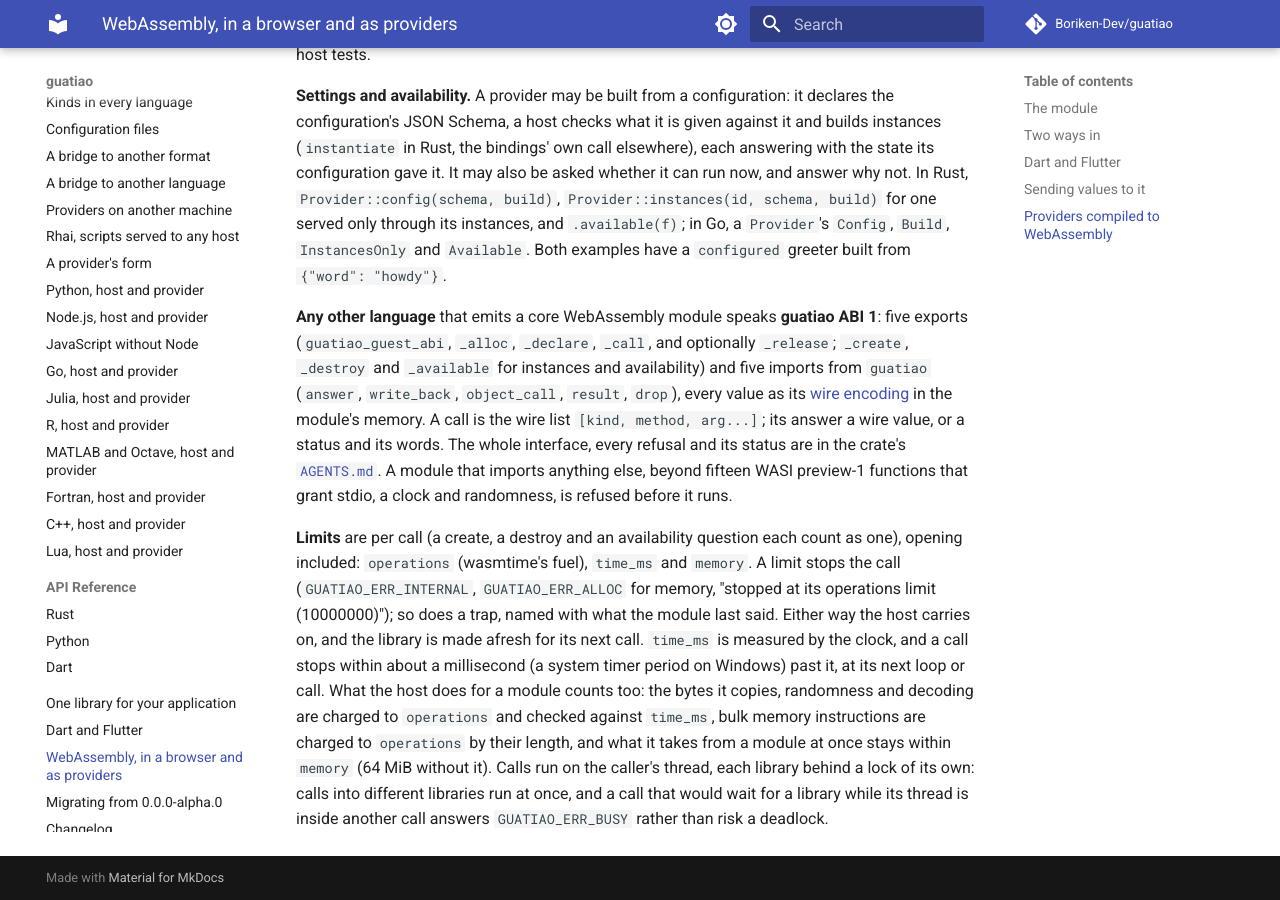
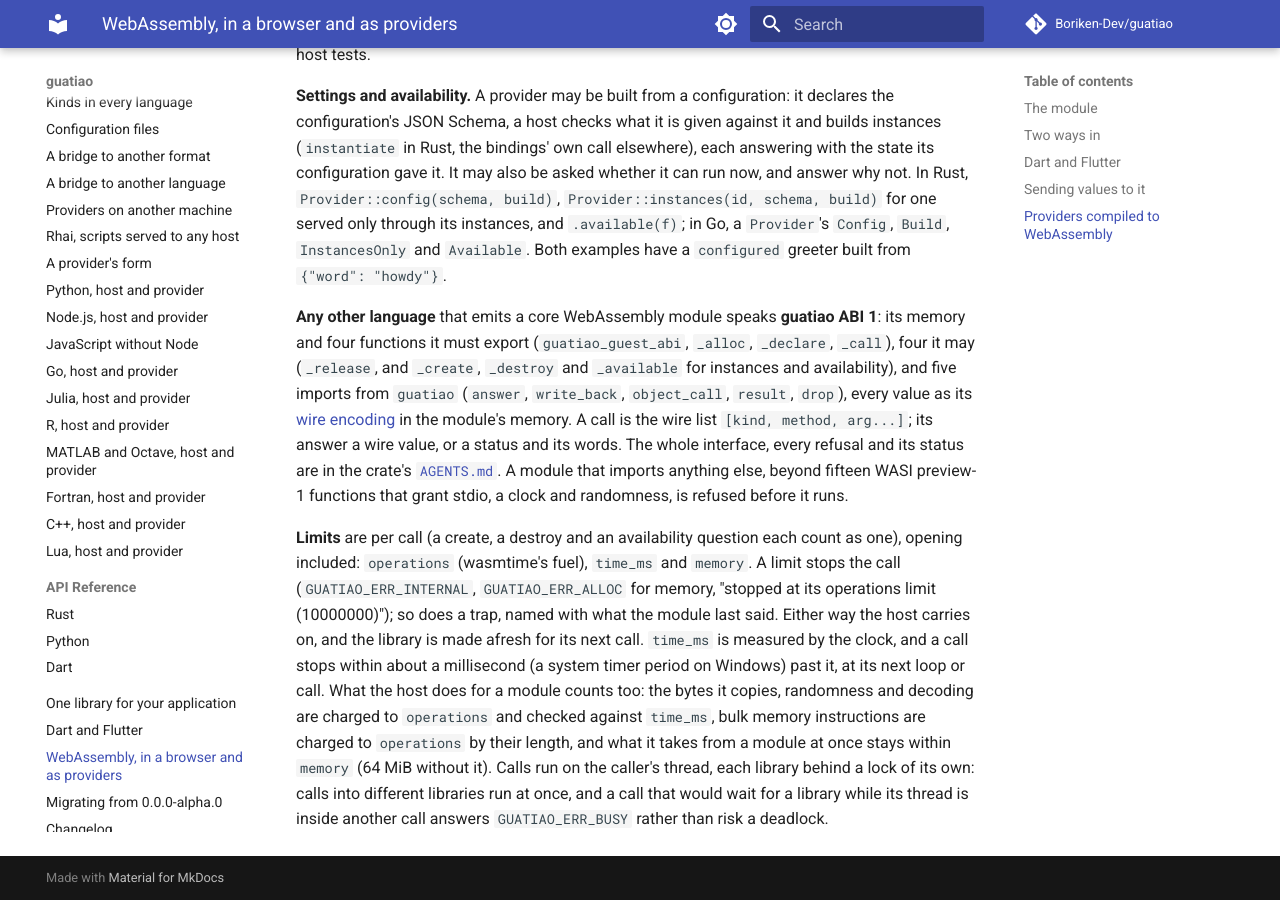
Before and after one commit to Boriken-Dev/guatiao, an MkDocs documentation site: the page built from docs/wasm.md, in a window 1280 px wide and 900 px high, scrolled down 3742 px. Built offline with MkDocs 1.6.1 and Material for MkDocs 9.7.7, drawn with Linux system fonts in a browser that asks for light colours; comment, search, counter and statistics services are not loaded.

Commit message:
docs: a wasm create answered with no id, and the guest ABI's export count
A guest's create that answers status 0 and something other than a
whole number refuses the create and names no instance its destroy could
be told of; the API header and the code say so. The docs, the crate's
README and the changelog counted five exports: four are needed and four
more may be.

```diff
--- a/docs/wasm.md
+++ b/docs/wasm.md
@@ -196,9 +196,10 @@
 greeter built from `{"word": "howdy"}`.
 
 **Any other language** that emits a core WebAssembly module speaks
-**guatiao ABI 1**: five exports (`guatiao_guest_abi`, `_alloc`, `_declare`,
-`_call`, and optionally `_release`; `_create`, `_destroy` and `_available`
-for instances and availability) and five imports from `guatiao`
+**guatiao ABI 1**: its memory and four functions it must export
+(`guatiao_guest_abi`, `_alloc`, `_declare`, `_call`), four it may
+(`_release`, and `_create`, `_destroy` and `_available` for instances and
+availability), and five imports from `guatiao`
 (`answer`, `write_back`, `object_call`, `result`, `drop`), every value as
 its [wire encoding](encodings.md#values-on-the-wire) in the module's
 memory. A call is the wire list `[kind, method, arg...]`; its answer a
```
Also changed, not shown: CHANGELOG.md (+3 -2 lines), crates/guatiao-source-wasm/AGENTS.md (+4 -1 lines), crates/guatiao-source-wasm/README.md (+2 -1 lines), 1 other file.
